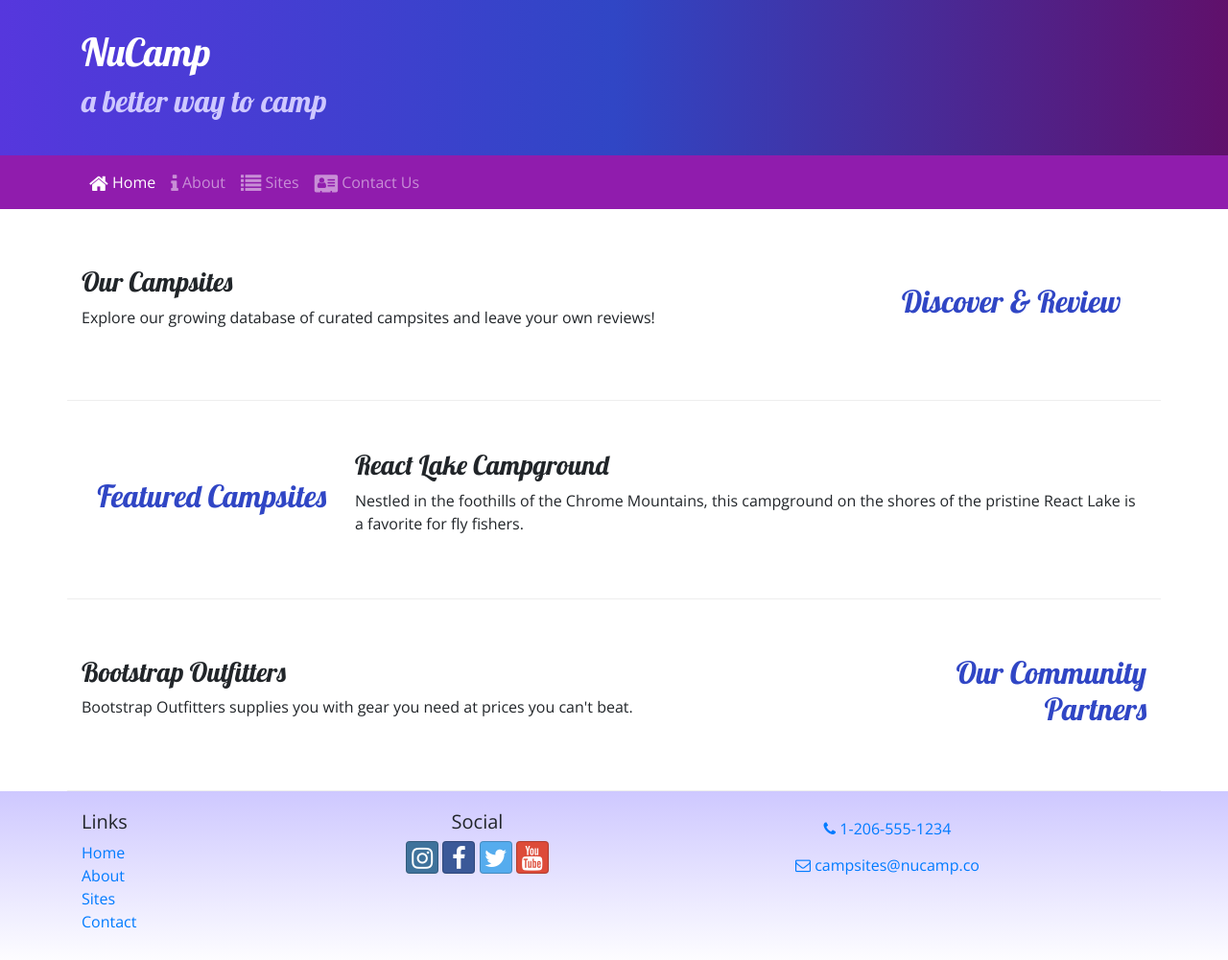
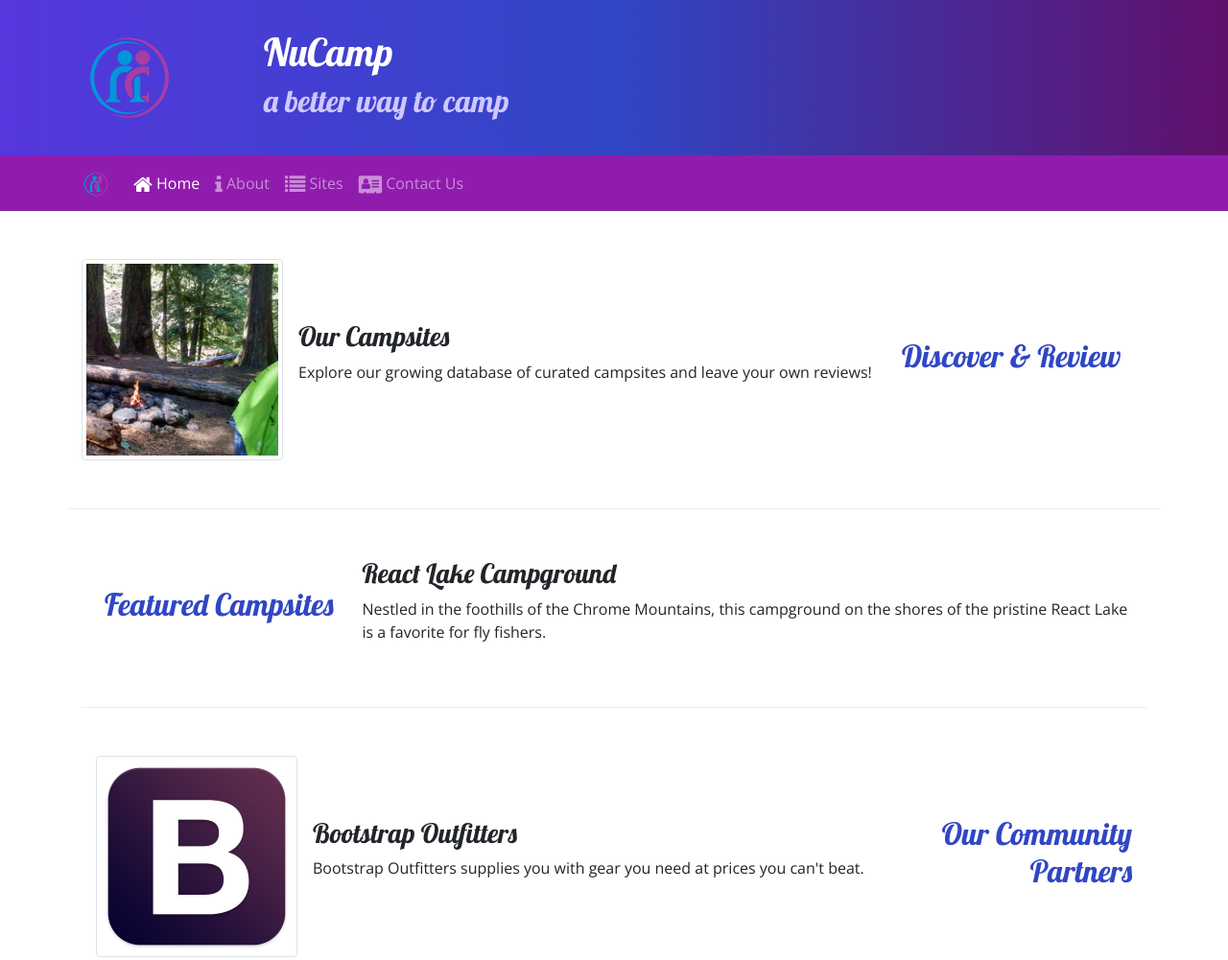
Before and after one commit to nataleet/nucamp-bootstrap, a website: page index.html in a window 1280 px wide. Shown: the top 1001 px of the page at 96% size. Drawn offline with nearby package versions, Linux system fonts and the light colour scheme.

Commit message:
Images and Media

```diff
--- a/index.html
+++ b/index.html
@@ -22,6 +22,9 @@
     <header class="jumbotron jumbotron-fluid">
         <div class="container">
             <div class="row">
+                <div class="col-4 col-2m-3 col-md-2 align-self-center">
+                   <a href="index.html"><img src="img/logo.png" class="img-fluid" /></a>
+                </div>
                 <div class="col">
                     <h1>NuCamp</h1>
                     <h2>a better way to camp</h2>
@@ -32,7 +35,8 @@
 
     <nav class="navbar navbar-expand-sm navbar-dark sticky-top">
         <div class="container">
-        <button class="navbar-toggler ml-auto" type="button" data-toggle="collapse" data-target="#nucampNavbar">
+            <a class="navbar-brand" href="index.html"><img src="img/logo.png" height="30" width="30" /></a>
+        <button class="navbar-toggler" type="button" data-toggle="collapse" data-target="#nucampNavbar">
             <span class="navbar-toggler-icon"></span>
         </button>
         <div class="collapse navbar-collapse" id="nucampNavbar">
@@ -52,8 +56,12 @@
                 <h2>Discover & Review</h2>
             </div>
             <div class="col">
+                <div class="media">
+                <img class="d-flex mr-3 img-thumbnail" src="img/breadcrumb-trail-thumb.jpg" alt="Breadcrub Trail thumbnail" />
+                <div class="media-body align-self-center">
                 <h3>Our Campsites</h3>
                 <p class="d-none d-sm-block">Explore our growing database of curated campsites and leave your own reviews!</p>
+                </div>
             </div>
         </div>
     </div>
@@ -76,8 +84,12 @@
                 <h2 class="text-sm-right">Our Community Partners</h2>
             </div>
             <div class="col">
+                <div class="media">
+                    <img class="d-flex mr-3 img-thumbnail" src="img/bootstrap-thumb.png" alt="Bootstrap Outfitters" />
+                    <div class="media-body align-self-center">
                 <h3>Bootstrap Outfitters</h3>
                 <p class="d-none d-sm-block">Bootstrap Outfitters supplies you with gear you need at prices you can't beat.</p>
+                </div>
             </div>
         </div>
     </div>
```
Also changed, not shown: aboutus.html (+5 -1 lines), contactus.html (+6 -2 lines), img/bootstrap-thumb.png (added), img/breadcrumb-trail-thumb.jpg (added), img/breadcrumb-trail.jpg (added), img/chrome-river-thumb.jpg (added), img/chrome-river.jpg (added), img/logo.png (added), img/react-lake-thumb.jpg (added), img/react-lake.jpg (added).
